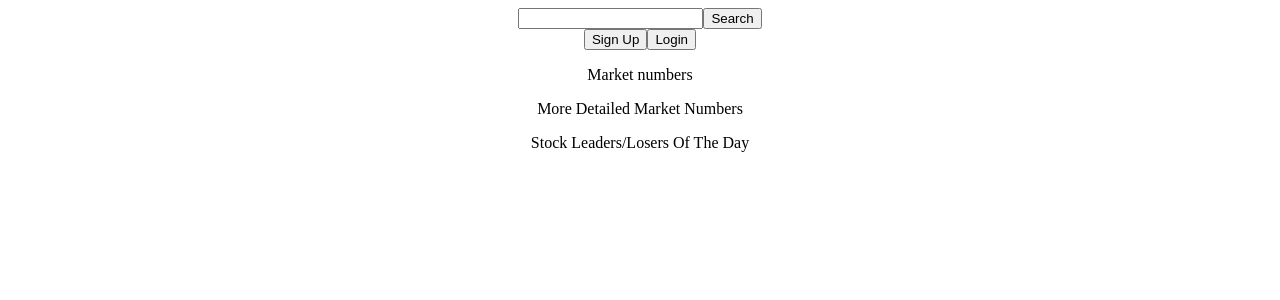
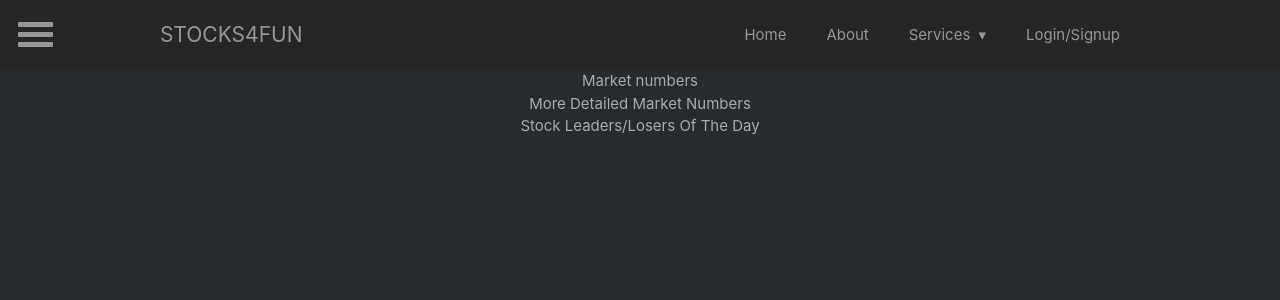
Before and after one commit to alekhya-br/isit422-stocks4fun, an Angular app: page / in a window 1280 px wide. Shown: the top 300 px of the page. Built offline with nearby package versions, Linux system fonts and the light colour scheme.

Commit message:
Built dropdown dummy navbar

```diff
--- a/package.json
+++ b/package.json
@@ -20,7 +20,9 @@
     "@angular/platform-browser": "^6.1.0",
     "@angular/platform-browser-dynamic": "^6.1.0",
     "@angular/router": "^6.1.0",
+    "bootstrap": "^4.1.3",
     "core-js": "^2.5.4",
+    "jquery": "^3.3.1",
     "rxjs": "~6.2.0",
     "zone.js": "~0.8.26"
   },
@@ -31,6 +33,7 @@
     "@angular/language-service": "^6.1.0",
     "@types/jasmine": "~2.8.8",
     "@types/jasminewd2": "~2.0.3",
+    "@types/jquery": "^3.3.21",
     "@types/node": "~8.9.4",
     "codelyzer": "~4.3.0",
     "jasmine-core": "~2.99.1",
--- a/src/app/app.component.html
+++ b/src/app/app.component.html
@@ -1,14 +1,25 @@
 <!--The content below is only a placeholder and can be replaced.-->
-<div style="text-align:center">
-  <form>
-    <input type="text" name="searcher" />
-    <input type="submit" value="Search" />
-    <br />
-  </form>
-  <input type="button" onclick="location.href='/signup';" value="Sign Up" />
-  <input type="button" onclick="location.href='/login';" value="Login" />
-  <div>
-    <p>Market numbers</p>
-  </div>
-</div>
+  <section class="navigation">
+    <div class="nav-container">
+      <div class="brand">
+        <a href="#!">Stocks4Fun</a>
+      </div>
+      <nav>
+        <div class="nav-mobile">
+          <a id="nav-toggle" href="#!"><span></span></a>
+        </div>
+        <ul class="nav-list">
+          <li><a href="#!">Home</a></li>
+          <li><a href="#!">About</a></li>
+          <li><a href="#!">Services</a>
+            <ul class="nav-dropdown">
+              <li><a href="#!">Quote Search</a></li>
+              <li><a href="#!">Market Performance</a></li>
+            </ul>
+          </li>
+          <li><a href="#!">Login/Signup</a></li>
+        </ul>
+      </nav>
+    </div>
+  </section>
 <app-homepage></app-homepage>
--- a/src/app/app.component.scss
+++ b/src/app/app.component.scss
@@ -0,0 +1,149 @@
+$content-width: 1000px;
+$breakpoint: 799px;
+$nav-height: 70px;
+$nav-background: #262626;
+$nav-font-color: #979797;
+$link-hover-color: rgb(83, 0, 161);
+
+nav {
+    float: right;
+    ul {
+        display: none;
+        list-style: none;
+        margin: 0;
+        padding: 0;
+      li {
+          float: left;
+          position: relative;
+        a {
+            display: block;
+            padding: 0 20px;
+            line-height: $nav-height;
+            background: $nav-background;
+            color: $nav-font-color;
+            text-decoration: none;
+          &:hover {
+              background: $link-hover-color;
+              color: $nav-font-color;
+          }
+          &:not(:only-child):after {
+              padding-left: 4px;
+              content: ' ▾';
+          }
+        } // Dropdown list
+        ul li {
+            min-width: 190px;
+          a {
+              padding: 15px;
+              line-height: 20px;
+          }
+        }
+      }
+    }
+  }
+
+  .nav-dropdown {
+      position: absolute;
+      z-index: 1;
+      box-shadow: 0 3px 12px rgba(0,0,0,0.15);
+      display: none;
+  }
+
+  @media only screen and (max-width: $breakpoint) {
+    .nav-mobile {
+        display: block;
+        position: absolute;
+        top: 0;
+        right: 0;
+        background: $nav-background;
+        height: $nav-height;
+        width: $nav-height;
+    }
+    nav {
+        width: 100%;
+        padding: $nav-height 0 15px;
+        ul {
+            display: none;
+            li {
+                float: none;
+                a {
+                    padding: 15px;
+                    line-height: 20px;
+                }
+                ul li a {
+                    padding-left: 30px;
+                }
+            }
+        }
+    }
+    .nav-dropdown {
+        position: static;
+    }
+  }
+
+  @media screen and (min-width: $breakpoint) {
+      .nav-list {
+          display: block !important;
+      }
+  }
+
+  #nav-toggle {
+      position: absolute;
+      left: 18px;
+      top: 22px;
+      cursor: pointer;
+      padding: 10px 35px 16px 0px;
+      span,
+      span:before,
+      span:after {
+          cursor: pointer;
+          border-radius: 1px;
+          height: 5px;
+          width: 35px;
+          background: $nav-font-color;
+          position: absolute;
+          display: block;
+          content: '';
+          transition: all 300ms ease-in-out;
+      }
+      span:before {
+          top: -10px;
+      }
+      span:after {
+          bottom: -10px;
+      }
+      &.active span {
+          background-color: transparent;
+          &:before,
+          &:after {
+              top: 0;
+          }
+          &:before {
+              transform: rotate(45deg);
+          }
+          &:after {
+              transform: rotate(-45deg);
+          }
+      }
+  }
+  .navigation {
+      height: $nav-height;
+      background: $nav-background;
+  }
+  .nav-container {
+      max-width: $content-width;
+      margin: 0 auto;
+  }
+  .brand {
+      position: absolute;
+      padding-left: 20px;
+      float: left;
+      line-height: $nav-height;
+      text-transform: uppercase;
+      font-size: 1.4em;
+      a,
+      a:visited {
+          color: $nav-font-color;
+          text-decoration: none;
+      }
+  }
--- a/src/app/app.component.ts
+++ b/src/app/app.component.ts
@@ -8,3 +8,22 @@ import { Component } from '@angular/core';
 export class AppComponent {
   title = 'isit422-stocks4fun';
 }
+
+(function($) {
+  $(function() {
+    $('nav ul li > a:not(:only-child)').click(function(e) {
+      $(this).siblings('.nav-dropdown').toggle();
+      $('.nav-dropdown').not($(this).siblings()).hide();
+      e.stopPropagation();
+    });
+      $('html').click(function() {
+        $('.nav-dropdown').hide();
+    });
+    $('#nav-toggle').on('click', function() {
+      this.classList.toggle('active');
+    });
+    $('#nav-toggle').click(function() {
+      $('nav ul').toggle();
+    });
+  });
+})(jQuery);
--- a/src/app/homepage/homepage.component.html
+++ b/src/app/homepage/homepage.component.html
@@ -1,8 +1,11 @@
 <div style="text-align:center">
-  <div>
-    <p>More Detailed Market Numbers</p>
+  <div id="marketChart">
+    Market numbers
   </div>
   <div>
-    <p>Stock Leaders/Losers Of The Day</p>
+    More Detailed Market Numbers
+  </div>
+  <div>
+    Stock Leaders/Losers Of The Day
   </div>
 </div>
--- a/src/app/homepage/homepage.component.scss
+++ b/src/app/homepage/homepage.component.scss
@@ -0,0 +1,8 @@
+$colors: (
+    primary: purple,
+    secondary: green
+);
+
+body {
+    background-color: map-get($colors, primary);
+}
--- a/src/index.html
+++ b/src/index.html
@@ -7,8 +7,12 @@
 
   <meta name="viewport" content="width=device-width, initial-scale=1">
   <link rel="icon" type="image/x-icon" href="favicon.ico">
+  <link href="https://stackpath.bootstrapcdn.com/bootswatch/4.1.3/slate/bootstrap.min.css" rel="stylesheet" integrity="sha384-ywjdn7N8uoxzIfGl7jlEBlqw2BNicOSzZDgo7A2ffvbM24Ct9plRp7KwtaIqZ33j" crossorigin="anonymous">
 </head>
 <body>
   <app-root></app-root>
+  <script src="https://code.jquery.com/jquery-3.2.1.slim.min.js" integrity="sha384-KJ3o2DKtIkvYIK3UENzmM7KCkRr/rE9/Qpg6aAZGJwFDMVNA/GpGFF93hXpG5KkN" crossorigin="anonymous"></script>
+  <script src="https://cdnjs.cloudflare.com/ajax/libs/popper.js/1.11.0/umd/popper.min.js" integrity="sha384-b/U6ypiBEHpOf/4+1nzFpr53nxSS+GLCkfwBdFNTxtclqqenISfwAzpKaMNFNmj4" crossorigin="anonymous"></script>
+  <script src="https://maxcdn.bootstrapcdn.com/bootstrap/4.0.0-beta/js/bootstrap.min.js" integrity="sha384-h0AbiXch4ZDo7tp9hKZ4TsHbi047NrKGLO3SEJAg45jXxnGIfYzk4Si90RDIqNm1" crossorigin="anonymous"></script>
 </body>
 </html>
--- a/src/styles.scss
+++ b/src/styles.scss
@@ -1 +1,4 @@
 /* You can add global styles to this file, and also import other style files */
+body {
+    background-color: #272B30;
+}
--- a/tsconfig.json
+++ b/tsconfig.json
@@ -9,6 +9,7 @@
     "moduleResolution": "node",
     "emitDecoratorMetadata": true,
     "experimentalDecorators": true,
+    "allowSyntheticDefaultImports": true,
     "target": "es5",
     "typeRoots": [
       "node_modules/@types"
```
Also changed, not shown: 1 other file (tests, documents, lock files or other folders).
